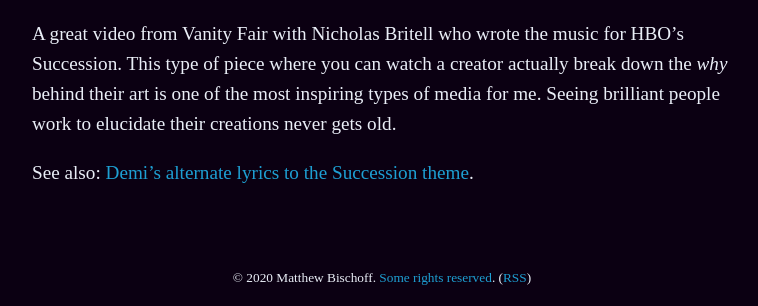
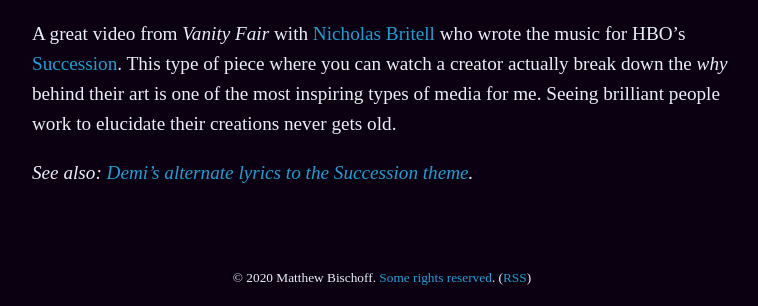
Before and after one commit to mbbischoff/website, a Jekyll site: the page built from _posts/2020-01-10-succession-composer-breaks-down-the-theme-song.markdown, in a window 1280 px wide, cut to the strip 1040-1346 px from the top of the page. Shown: the whole strip, without its empty margins (258-1016 px from the left). Built offline with Jekyll 4.4.1, drawn with Linux system fonts in a browser that asks for light colours; some web fonts are replaced; some of the changed lines change nothing that is shown.

Commit message:
Updated Succession Composer Breaks Down The Theme Song

```diff
--- a/_posts/2020-01-10-succession-composer-breaks-down-the-theme-song.markdown
+++ b/_posts/2020-01-10-succession-composer-breaks-down-the-theme-song.markdown
@@ -14,6 +14,6 @@
 
 <iframe width="560" height="315" src="https://www.youtube.com/embed/X0WzqanwlG0" frameborder="0" allow="accelerometer; autoplay; encrypted-media; gyroscope; picture-in-picture" allowfullscreen></iframe>
 
-A great video from Vanity Fair with Nicholas Britell who wrote the music for HBO’s Succession. This type of piece where you can watch a creator actually break down the _why_ behind their art is one of the most inspiring types of media for me. Seeing brilliant people work to elucidate their creations never gets old.
+A great video from *Vanity Fair* with [Nicholas Britell](https://www.nicholasbritell.com) who wrote the music for HBO’s [Succession](https://www.hbo.com/succession). This type of piece where you can watch a creator actually break down the _why_ behind their art is one of the most inspiring types of media for me. Seeing brilliant people work to elucidate their creations never gets old.
 
-See also: [Demi’s alternate lyrics to the Succession theme](https://twitter.com/pusha_t/status/1181258300819693568).
+*See also: [Demi’s alternate lyrics to the Succession theme](https://twitter.com/pusha_t/status/1181258300819693568).*
```
